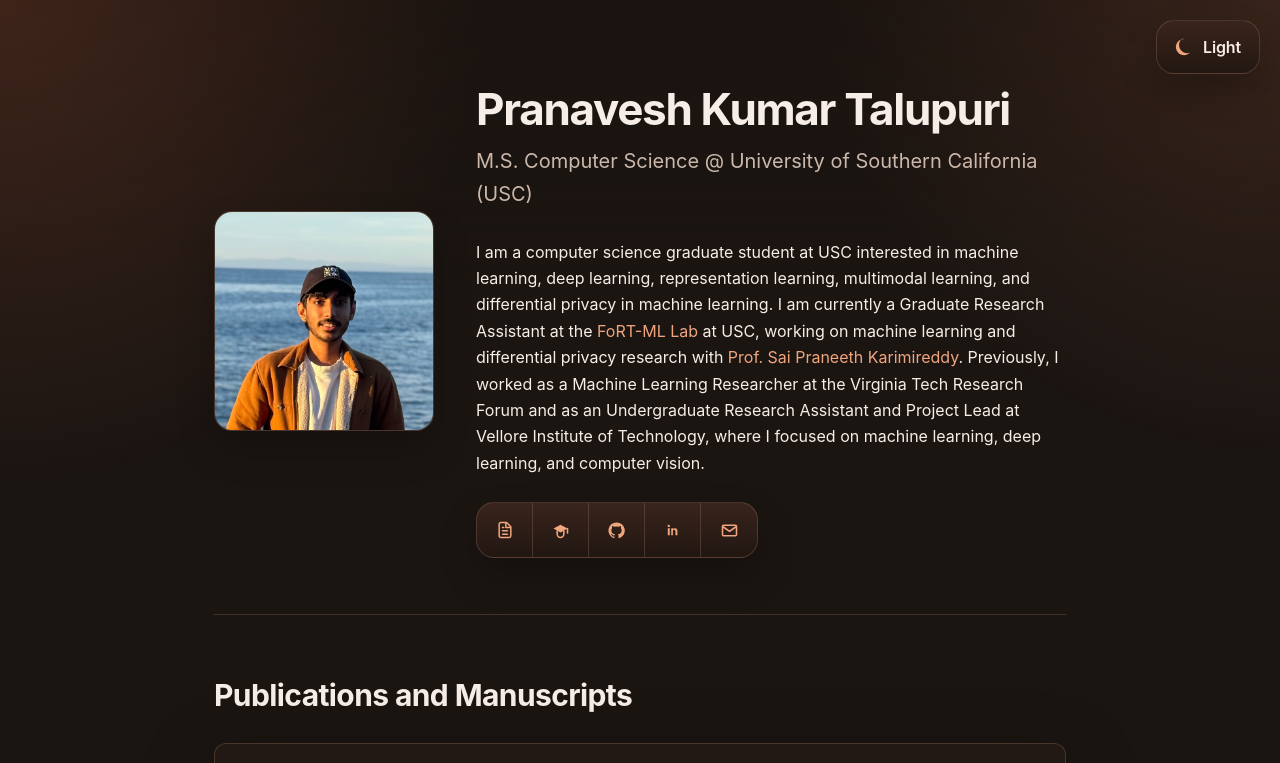
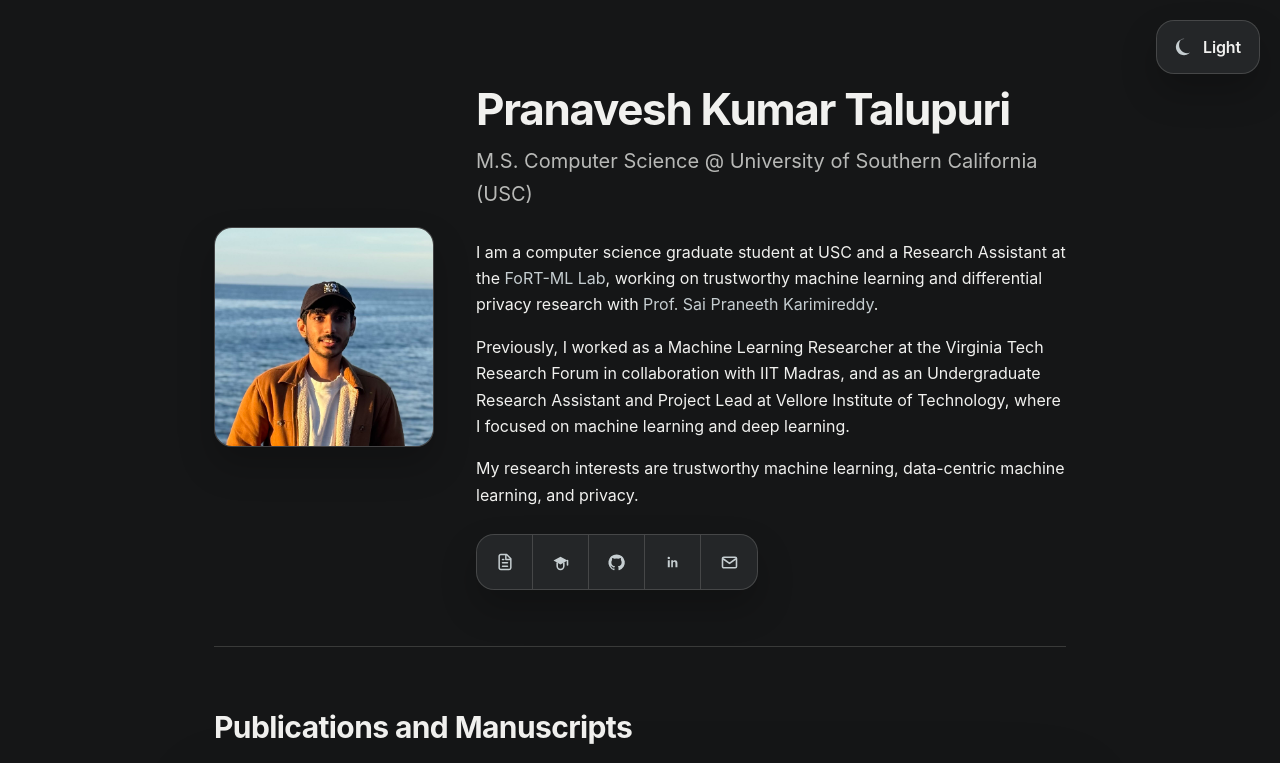
Before and after one commit to tkprnv/tkprnv.github.io, a plain HTML site: page index.html in a window 1280 px wide. Both pictures are taken after a click on the button "Dark". Shown: the top 763 px of the page. Drawn offline with Linux system fonts and the light colour scheme.

Commit message:
Refresh about copy and neutralize homepage palette

```diff
--- a/index.html
+++ b/index.html
@@ -49,17 +49,22 @@
           </p>
 
           <p>
-            I am a computer science graduate student at USC interested in machine learning,
-            deep learning, representation learning, multimodal learning, and differential
-            privacy in machine learning.
-            I am currently a Graduate Research Assistant at the
-            <a href="https://spkreddy.org/group/" target="_blank" rel="noopener noreferrer">FoRT-ML Lab</a>
-            at USC, working on machine learning and differential privacy research with
+            I am a computer science graduate student at USC and a Research Assistant at the
+            <a href="https://spkreddy.org/group/" target="_blank" rel="noopener noreferrer">FoRT-ML Lab</a>,
+            working on trustworthy machine learning and differential privacy research with
             <a href="https://spkreddy.org/" target="_blank" rel="noopener noreferrer">Prof. Sai Praneeth Karimireddy</a>.
-            Previously, I worked as a Machine Learning Researcher at the
-            Virginia Tech Research Forum and as an Undergraduate Research Assistant and
-            Project Lead at Vellore Institute of Technology, where I focused on machine
-            learning, deep learning, and computer vision.
+          </p>
+
+          <p>
+            Previously, I worked as a Machine Learning Researcher at the Virginia Tech Research
+            Forum in collaboration with IIT Madras, and as an Undergraduate Research Assistant
+            and Project Lead at Vellore Institute of Technology, where I focused on machine
+            learning and deep learning.
+          </p>
+
+          <p>
+            My research interests are trustworthy machine learning, data-centric machine
+            learning, and privacy.
           </p>
 
           <div class="hero-actions">
@@ -116,6 +121,12 @@
 
     <section id="publications" class="section">
       <h2>Publications and Manuscripts</h2>
+
+      <div class="publication">
+        <h3>SGRA: Empirical Support Geometry for Nested Multimodal Embeddings</h3>
+        <p><strong>Pranavesh Kumar Talupuri</strong></p>
+        <p>Manuscript under review at Computer Vision and Image Understanding (CVIU).</p>
+      </div>
 
       <div class="publication">
         <h3>From Hand-Drawn Schematics to Structural Circuit Netlists: A Deterministic Pipeline with Endpoint-Graph Wire Joining and a Human-Verified Connectivity Benchmark</h3>
--- a/style.css
+++ b/style.css
@@ -1,30 +1,30 @@
 :root {
-  --bg: #faf3ea;
-  --bg-elevated: rgba(255, 252, 247, 0.84);
-  --text: #2c2723;
-  --muted: #756b63;
-  --border: rgba(126, 99, 78, 0.2);
-  --accent: #b45f3d;
-  --accent-dark: #873e2a;
-  --card-bg: rgba(255, 252, 247, 0.78);
-  --shadow-soft: 0 22px 60px rgba(68, 47, 34, 0.09);
-  --shadow-card: 0 14px 34px rgba(180, 95, 61, 0.13);
-  --surface-highlight: linear-gradient(180deg, rgba(255, 253, 249, 0.98) 0%, rgba(249, 232, 216, 0.94) 100%);
+  --bg: #f5f5f3;
+  --bg-elevated: rgba(255, 255, 255, 0.86);
+  --text: #252525;
+  --muted: #6d6d69;
+  --border: rgba(40, 40, 40, 0.15);
+  --accent: #4f5a60;
+  --accent-dark: #2f373b;
+  --card-bg: rgba(255, 255, 255, 0.86);
+  --shadow-soft: 0 12px 28px rgba(35, 35, 35, 0.07);
+  --shadow-card: 0 10px 24px rgba(35, 35, 35, 0.08);
+  --surface-highlight: #ffffff;
   --max-width: 900px;
 }
 
 [data-theme="dark"] {
-  --bg: #1b1512;
-  --bg-elevated: rgba(35, 25, 21, 0.84);
-  --text: #f6ede6;
-  --muted: #cbb8ab;
-  --border: rgba(218, 169, 140, 0.2);
-  --accent: #f0a57e;
-  --accent-dark: #ffd1b8;
-  --card-bg: rgba(38, 27, 22, 0.84);
+  --bg: #151617;
+  --bg-elevated: rgba(34, 35, 36, 0.86);
+  --text: #f1f1ef;
+  --muted: #b8b9b7;
+  --border: rgba(220, 220, 216, 0.18);
+  --accent: #c6ced1;
+  --accent-dark: #f0f2f1;
+  --card-bg: rgba(35, 36, 38, 0.88);
   --shadow-soft: 0 24px 70px rgba(0, 0, 0, 0.36);
   --shadow-card: 0 18px 36px rgba(0, 0, 0, 0.22);
-  --surface-highlight: linear-gradient(180deg, rgba(58, 37, 28, 0.98) 0%, rgba(34, 23, 18, 0.96) 100%);
+  --surface-highlight: #242628;
 }
 
 * {
@@ -51,18 +51,12 @@ body::before {
   position: fixed;
   inset: 0;
   z-index: -1;
-  background:
-    radial-gradient(circle at top left, rgba(185, 104, 68, 0.16), transparent 32%),
-    radial-gradient(circle at top right, rgba(226, 164, 119, 0.12), transparent 28%),
-    linear-gradient(180deg, rgba(255, 255, 255, 0.2), transparent 35%);
+  background: transparent;
   pointer-events: none;
 }
 
 [data-theme="dark"] body::before {
-  background:
-    radial-gradient(circle at top left, rgba(177, 91, 57, 0.24), transparent 32%),
-    radial-gradient(circle at top right, rgba(132, 78, 53, 0.28), transparent 30%),
-    linear-gradient(180deg, rgba(26, 15, 10, 0.22), transparent 35%);
+  background: transparent;
 }
 
 a {
@@ -202,11 +196,11 @@ p {
 .icon-button:hover {
   text-decoration: none;
   color: var(--accent-dark);
-  background: rgba(168, 88, 58, 0.1);
+  background: rgba(79, 90, 96, 0.1);
 }
 
 .icon-button:focus-visible {
-  outline: 3px solid rgba(168, 88, 58, 0.24);
+  outline: 3px solid rgba(79, 90, 96, 0.24);
   outline-offset: -3px;
 }
 
@@ -279,11 +273,11 @@ p {
 
 .theme-toggle:hover {
   transform: translateY(-1px);
-  border-color: rgba(168, 88, 58, 0.3);
+  border-color: rgba(79, 90, 96, 0.3);
 }
 
 .theme-toggle:focus-visible {
-  outline: 3px solid rgba(168, 88, 58, 0.24);
+  outline: 3px solid rgba(79, 90, 96, 0.24);
   outline-offset: 3px;
 }
 
```
